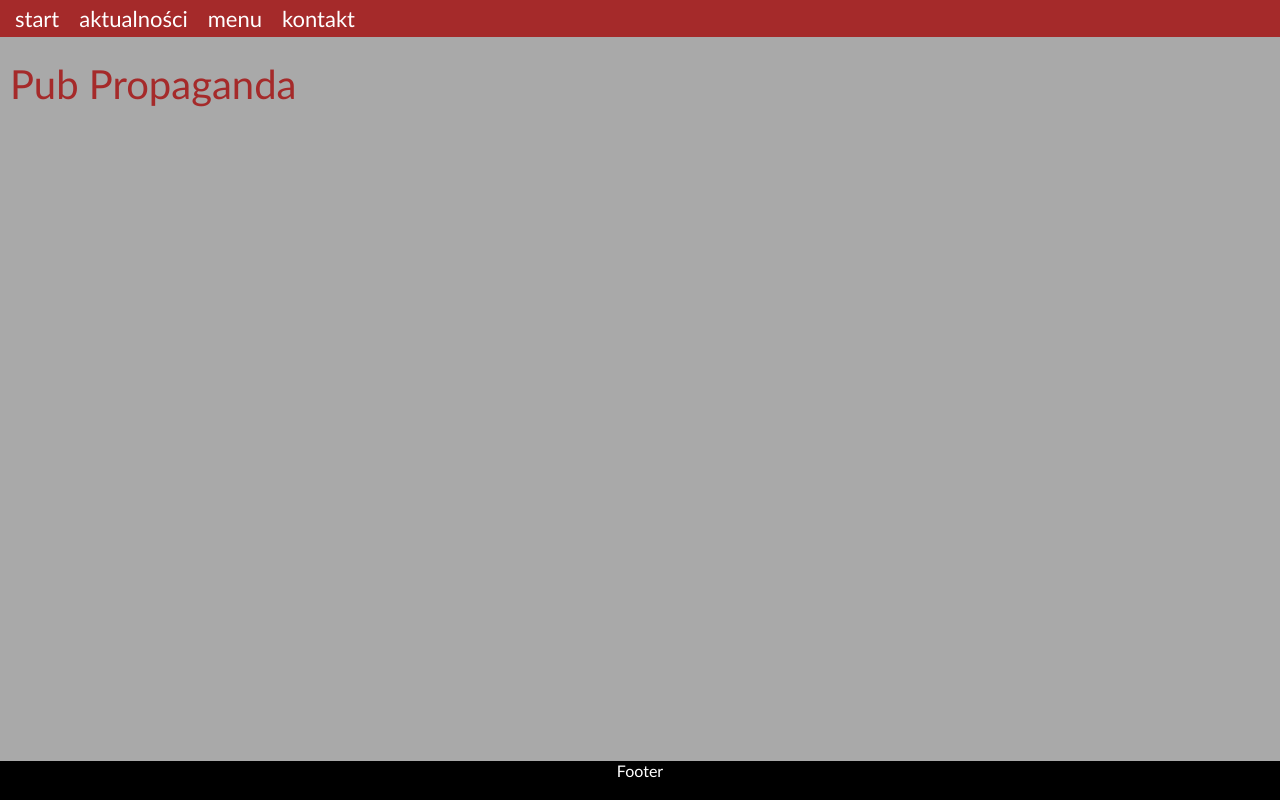
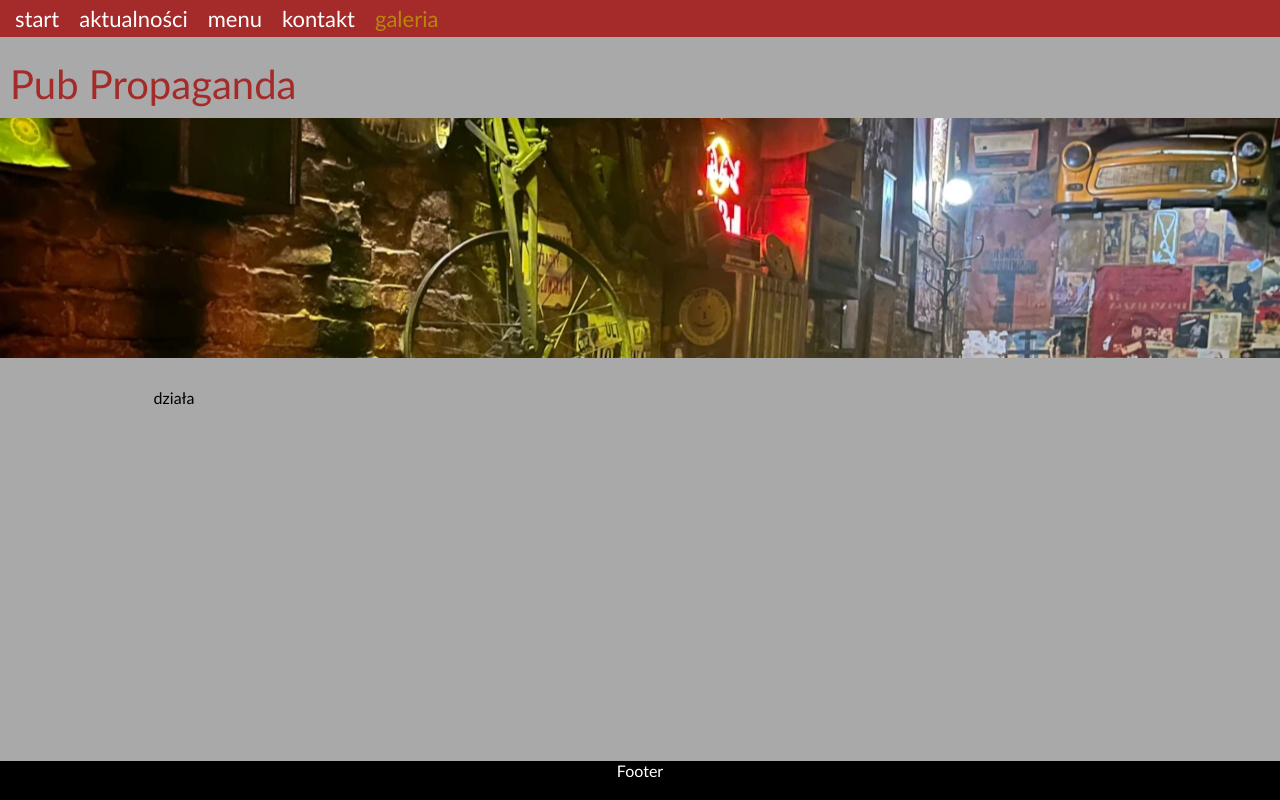
Before and after one commit to leszek-michno/web, a React (Create React App) app: page /photos in a window 1280 px wide. Built offline with nearby package versions, Linux system fonts and the light colour scheme.

Commit message:
photos link added

```diff
--- a/src/layouts/Header.jsx
+++ b/src/layouts/Header.jsx
@@ -20,6 +20,7 @@ const Header = () => {
         <Route path="/news" element={<Img2 />} />
         <Route path="/menu" element={<Img3 />} />
         <Route path="/contact" element={<Img4 />} />
+        <Route path="/photos" element={<Img1 />} />
       </Routes>
     </>
   );
--- a/src/layouts/Navigation.jsx
+++ b/src/layouts/Navigation.jsx
@@ -27,6 +27,7 @@ const Navigation = () => {
     { name: "aktualności", path: "news" },
     { name: "menu", path: "menu" },
     { name: "kontakt", path: "contact" },
+    { name: "galeria", path: "photos" },
   ];
 
   const menu = list.map((item) => (
--- a/src/layouts/Page.jsx
+++ b/src/layouts/Page.jsx
@@ -4,6 +4,8 @@ import ContactPage from '../pages/ContactPage';
 import HomePage from '../pages/HomePage';
 import MenuPage from '../pages/MenuPage';
 import NewsPage from '../pages/NewsPage';
+import Photos from '../pages/photosPage';
+
 
 
 const Page = () => {
@@ -13,6 +15,7 @@ const Page = () => {
           <Route path='/news' element={<NewsPage/>}/>
           <Route path='/menu' element={<MenuPage />}/>
           <Route path='/contact' element={<ContactPage />}/>
+          <Route path='/photos' element={<Photos />}/>
         </Routes>
               );
 }
--- a/src/pages/ContactPage.jsx
+++ b/src/pages/ContactPage.jsx
@@ -4,8 +4,8 @@ import {
   AiOutlineFacebook,
   AiOutlineMail,
   AiOutlineGoogle,
-  AiOutlineHeatMap,
 } from "react-icons/ai";
+import { FiMap } from "react-icons/fi";
 import "../styles/Contact.css";
 
 const ContactPage = () => {
@@ -44,7 +44,7 @@ const ContactPage = () => {
           target="_blank"
           rel="noopener noreferrer"
         >
-        <AiOutlineHeatMap/>
+        <FiMap/>
         </a>
       </div>
 
--- /dev/null
+++ b/src/pages/photosPage.jsx
@@ -0,0 +1,9 @@
+import React from 'react';
+
+const Photos = () => {
+    return (
+        <div>działa</div>
+     );
+}
+
+export default Photos;
```
